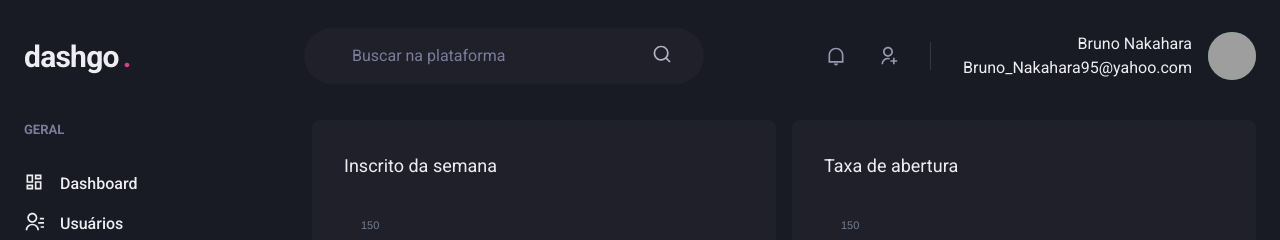
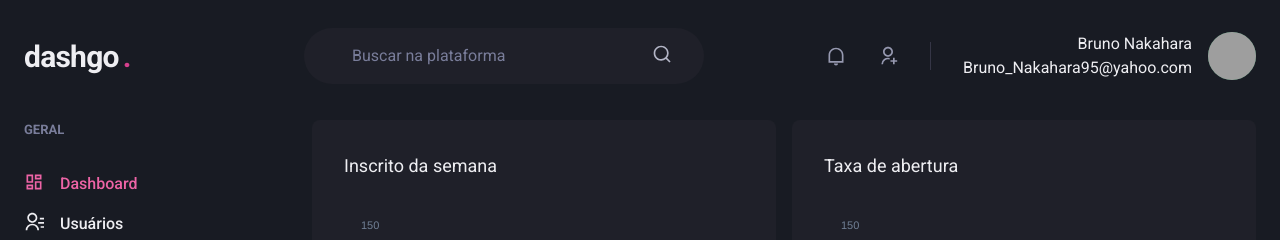
Before and after one commit to bruno-nakahara/DashGo, a Next.js app: page /dashboard in a window 1280 px wide. Shown: the top 240 px of the page. Built offline with nearby package versions, Linux system fonts and the light colour scheme; grey boxes are pictures that could not be loaded.

Commit message:
add ActiveLink

```diff
--- /dev/null
+++ b/src/components/ActiveLink.tsx
@@ -0,0 +1,27 @@
+import Link, { LinkProps } from "next/link";
+import { useRouter } from "next/router";
+import { cloneElement, ReactElement } from "react";
+
+interface ActiveLinkProps extends LinkProps {
+    children: ReactElement;
+    shouldMatchExactHref?: boolean;
+}
+
+export function ActiveLink({ children, shouldMatchExactHref = false, ...rest }: ActiveLinkProps) {
+    const { asPath } = useRouter()
+    let isActive = false;
+
+    if (shouldMatchExactHref && (asPath === rest.href || asPath === rest.as)) {
+        isActive = true
+    }
+
+    if (!shouldMatchExactHref && (asPath.startsWith(String(rest.href)) || asPath.startsWith(String(rest.as)))) {
+        isActive = true
+    }
+
+    return (
+        <Link {...rest}>
+            {cloneElement(children, { color: isActive ? 'pink.400' : 'gray.50'})}
+        </Link>
+    )
+}
--- a/src/components/Sidebar/NavLink.tsx
+++ b/src/components/Sidebar/NavLink.tsx
@@ -1,16 +1,22 @@
-import { Text, Link, Icon, LinkProps as ChakraLinkProps } from "@chakra-ui/react";
+import { Text, Link as ChakraLink, Icon, LinkProps as ChakraLinkProps } from "@chakra-ui/react";
 import { ElementType } from "react";
+import Link from 'next/link';
+import { ActiveLink } from "../ActiveLink";
 
 interface NavLinkProps extends ChakraLinkProps {
     icon: ElementType;
     children: string;
+    href: string;
 }
 
-export function NavLink({ icon, children, ...rest }: NavLinkProps) {
+export function NavLink({ icon, children, href, ...rest }: NavLinkProps) {
     return (
-        <Link display="flex" align="center" {...rest}>
-            <Icon as={icon} fontSize="20"/>
-            <Text ml="4" fontWeight="medium">{children}</Text>
-        </Link>
+        <ActiveLink href={href} passHref>
+            <ChakraLink display="flex" align="center" {...rest}>
+                <Icon as={icon} fontSize="20"/>
+                <Text ml="4" fontWeight="medium">{children}</Text>
+            </ChakraLink>
+        </ActiveLink>
+
     )
 }
--- a/src/components/Sidebar/SidebarNav.tsx
+++ b/src/components/Sidebar/SidebarNav.tsx
@@ -7,12 +7,12 @@
     return (
         <Stack spacing="12" align="flex-start">
             <NavSection title="GERAL">
-                <NavLink icon={RiDashboardLine}>Dashboard</NavLink>
-                <NavLink icon={RiContactsLine}>Usuários</NavLink>
+                <NavLink icon={RiDashboardLine} href="/dashboard">Dashboard</NavLink>
+                <NavLink icon={RiContactsLine} href="/users">Usuários</NavLink>
             </NavSection>
             <NavSection title="AUTOMAÇÃO">
-                <NavLink icon={RiInputMethodLine}>Formulários</NavLink>
-                <NavLink icon={RiGitMergeLine}>Automação</NavLink>
+                <NavLink icon={RiInputMethodLine} href="/forms">Formulários</NavLink>
+                <NavLink icon={RiGitMergeLine} href="/automation">Automação</NavLink>
             </NavSection>
         </Stack>
     )
--- a/src/pages/users/create.tsx
+++ b/src/pages/users/create.tsx
@@ -1,4 +1,5 @@
 import { Box, Button, Divider, Flex, Heading, HStack, SimpleGrid, VStack } from "@chakra-ui/react";
+import Link from "next/link";
 
 import { Input } from '../../components/Form/Input';
 import { Header } from "../../components/Header";
@@ -31,7 +32,9 @@
 
                     <Flex mt="8" justify="flex-end">
                         <HStack spacing="4">
-                            <Button colorScheme="whiteAlpha">Cancelar</Button>
+                            <Link href="/users" passHref>
+                                <Button as="a" colorScheme="whiteAlpha">Cancelar</Button>
+                            </Link>
                             <Button colorScheme="pink">Salvar</Button>
                         </HStack>
 
--- a/src/pages/users/index.tsx
+++ b/src/pages/users/index.tsx
@@ -1,4 +1,5 @@
 import { Box, Flex, Heading, Button, Icon, Table, Thead, Tr, Th, Checkbox, Tbody, Td, Text, useBreakpointValue } from "@chakra-ui/react";
+import Link from "next/link";
 import { RiAddLine, RiPencilLine } from "react-icons/ri";
 
 import { Header } from "../../components/Header";
@@ -22,7 +23,10 @@
                     <Flex mb="8" justify="space-between" align="center">
                         <Heading size="lg" fontWeight="normal">Usuários</Heading>
 
-                        <Button as="a" size="sm" fontSize="sm" colorScheme="pink" leftIcon={<Icon as={RiAddLine} fontSize="20" />}>Criar Novo</Button>
+                        <Link href="/users/create" passHref>
+                            <Button as="a" size="sm" fontSize="sm" colorScheme="pink" leftIcon={<Icon as={RiAddLine} fontSize="20" />}>Criar Novo</Button>
+                        </Link>
+
                     </Flex>
 
                     <Table colorScheme="whiteAlpha">
```
